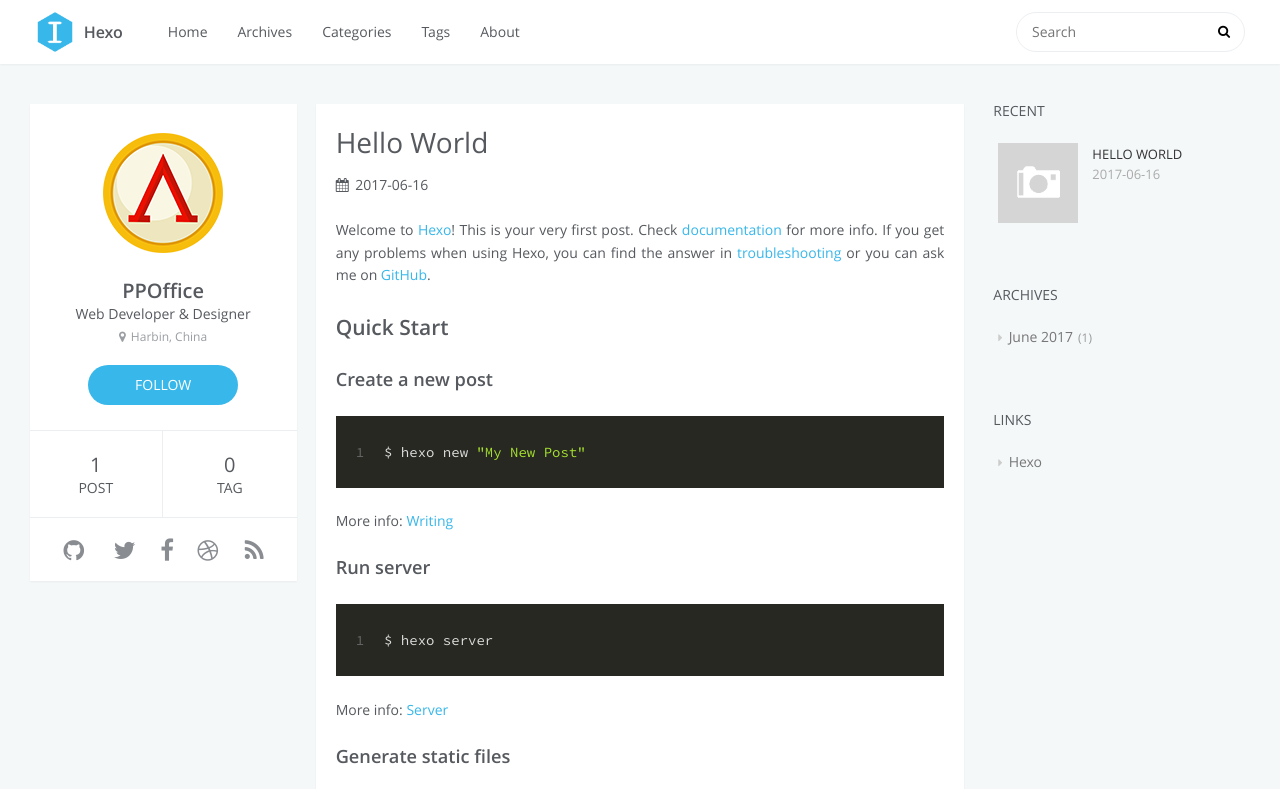
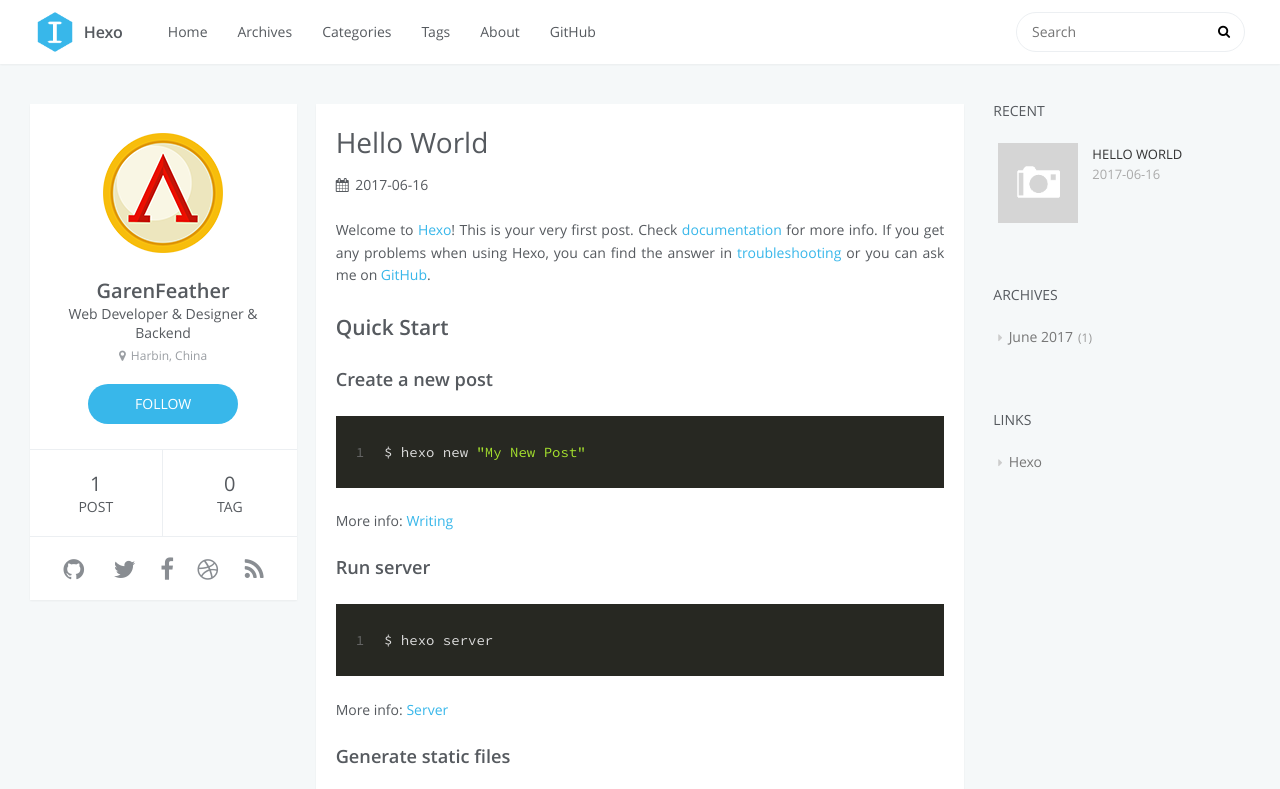
Before and after one commit to rhinenoir/GARENFEATHER.github.io, a plain HTML site: page 2017/06/16/hello-world/index.html in a window 1280 px wide. Shown: the top 789 px of the page. Drawn offline with Linux system fonts and the light colour scheme; no server answers; a script that the page names is missing.

Commit message:
Site updated: 2017-06-16 15:45:24

```diff
--- a/2017/06/16/hello-world/index.html
+++ b/2017/06/16/hello-world/index.html
@@ -65,6 +65,8 @@
 
                     <a class="main-nav-link" href="/about">About</a>
 
+                    <a class="main-nav-link" href="https://github.com">GitHub</a>
+
             </nav>
 
 
@@ -130,6 +132,8 @@
 
                     <td><a class="main-nav-link" href="/about">About</a></td>
 
+                    <td><a class="main-nav-link" href="https://github.com">GitHub</a></td>
+
                 <td>
 
     <div class="search-form">
@@ -150,10 +154,10 @@
     <div class="inner profile-inner">
         <div class="base-info profile-block">
             <img id="avatar" src="/css/images/avatar.png" />
-            <h2 id="name">PPOffice</h2>
-            <h3 id="title">Web Developer &amp; Designer</h3>
+            <h2 id="name">GarenFeather</h2>
+            <h3 id="title">Web Developer &amp; Designer &amp; Backend</h3>
             <span id="location"><i class="fa fa-map-marker"></i>Harbin, China</span>
-            <a id="follow" target="_blank" href="https://github.com/ppoffice/">FOLLOW</a>
+            <a id="follow" target="_blank" href="http://github.com/GARENFEATHER">FOLLOW</a>
         </div>
         <div class="article-info profile-block">
             <div class="article-info-block">
@@ -172,7 +176,7 @@
 
 
                     <td>
-                        <a href="http://github.com/ppoffice/hexo-theme-icarus" target="_blank" title="github" class=tooltip>
+                        <a href="http://github.com/GARENFEATHER" target="_blank" title="github" class=tooltip>
                             <i class="fa fa-github"></i>
                         </a>
                     </td>
@@ -261,7 +265,7 @@
 
 </div>
 
-    <a data-url="http://yoursite.com/2017/06/16/hello-world/" data-id="cj3zikeas0000ej1yy41n53pz" class="article-share-link"><i class="fa fa-share"></i>Share</a>
+    <a data-url="http://yoursite.com/2017/06/16/hello-world/" data-id="cj3zjuhug00001l1yelqox0r7" class="article-share-link"><i class="fa fa-share"></i>Share</a>
 <script>
     (function ($) {
         // Prevent duplicate binding
```
Also changed, not shown: archives/2017/06/index.html (+8 -4 lines), archives/2017/index.html (+8 -4 lines), archives/index.html (+8 -4 lines), index.html (+9 -5 lines).
